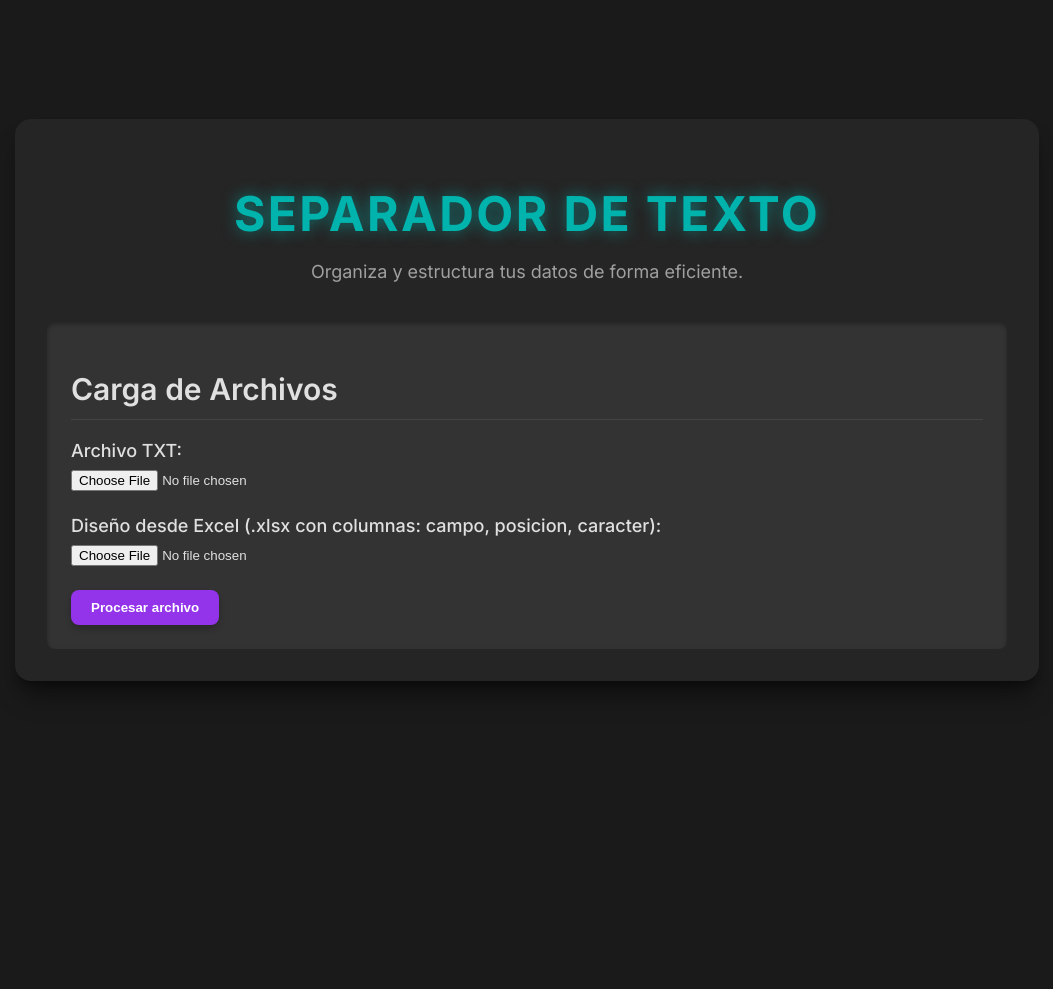
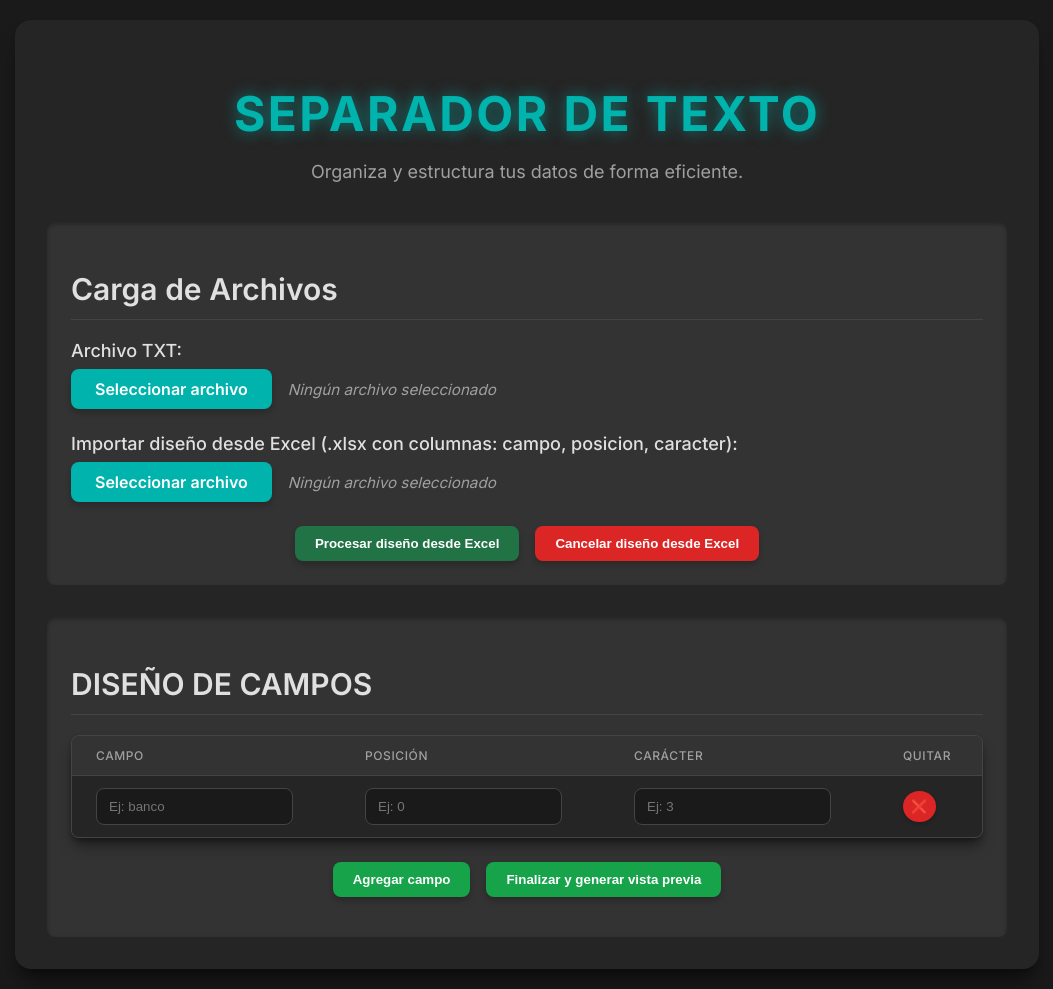
Before and after one commit to francodesunvila/separador-texto, a Django app: page / in a window 1280 px wide. Shown: the whole page, without its empty margins (113-1166 px from the left). Before the commit the page ends 684 px from the top, so only its background shows below. Run offline with Django 5.2, Linux system fonts and the light colour scheme; some libraries are stand-ins or nearby versions.

Commit message:
version final v1

```diff
--- a/procesador/templates/home.html
+++ b/procesador/templates/home.html
@@ -4,10 +4,30 @@
 <head>
   <meta charset="UTF-8">
   <meta name="viewport" content="width=device-width, initial-scale=1.0">
-  <title>Separador de Texto</title>
+  <title>Conciliador Web</title>
+  <script src="https://cdnjs.cloudflare.com/ajax/libs/xlsx/0.18.5/xlsx.full.min.js"></script>
+  <link href="https://fonts.googleapis.com/css2?family=Inter:wght@300;400;500;600;700&display=swap" rel="stylesheet">
   <link rel="stylesheet" href="{% static 'estilos.css' %}">
 </head>
+
 <body class="modern-body">
+  <!-- Overlay de carga -->
+  <div id="overlay" class="loader-overlay hidden">
+    <div class="loader-content">
+      <div class="spinner"></div>
+      <div class="loading-text">Procesando...</div>
+    </div>
+  </div>
+
+  <!-- Modal de mensajes -->
+  <div id="customModal" class="modal-overlay hidden">
+    <div class="modal-content">
+      <div class="modal-box" style="max-height: 300px; overflow-y: auto; width: 100%;">
+        <p id="modalMessage" class="modal-message" style="white-space: pre-line;"></p>
+      </div>
+      <button onclick="hideModal()" class="modal-button">Aceptar</button>
+    </div>
+  </div>
 
   <div class="app-container">
     <header class="app-header">
@@ -19,45 +39,75 @@
       <p class="django-message">{{ mensaje }}</p>
     {% endif %}
 
-    <form method="POST" enctype="multipart/form-data" class="main-form">
+    <form method="POST" enctype="multipart/form-data" onsubmit="return validarYMostrarLoader();" class="main-form">
       {% csrf_token %}
-
       <section class="section-card">
         <h2 class="section-title">Carga de Archivos</h2>
 
         <div class="form-group">
           <label for="txtFile" class="form-label">Archivo TXT:</label>
-          <input type="file" name="archivo" id="txtFile" required>
+          <div class="file-input-wrapper">
+            <input type="file" id="txtFile" name="archivo" class="hidden-file-input" accept=".txt" required>
+            <label for="txtFile" class="custom-file-button">Seleccionar archivo</label>
+            <span id="txtFileName" class="file-name-display">Ningún archivo seleccionado</span>
+          </div>
         </div>
 
         <div class="form-group">
-          <label for="excelDiseno" class="form-label">Diseño desde Excel (.xlsx con columnas: campo, posicion, caracter):</label>
-          <input type="file" name="excel_diseno" id="excelDiseno" accept=".xlsx,.xls">
+          <label for="excelDiseno" class="form-label">Importar diseño desde Excel (<span class="font-mono">.xlsx</span> con columnas: <span class="font-mono">campo, posicion, caracter</span>):</label>
+          <div class="file-input-wrapper">
+            <input type="file" id="excelDiseno" name="excel_diseno" class="hidden-file-input" accept=".xlsx,.xls">
+            <label for="excelDiseno" class="custom-file-button">Seleccionar archivo</label>
+            <span id="excelFileName" class="file-name-display">Ningún archivo seleccionado</span>
+          </div>
         </div>
 
-        <button type="submit" class="modern-button button-purple">Procesar archivo</button>
+        <div class="button-group excel-buttons">
+          <button type="button" onclick="procesarDisenoExcel()" class="modern-button button-blue">
+            Procesar diseño desde Excel
+          </button>
+          <button type="button" onclick="cancelarDisenoExcel()" class="modern-button button-red">
+            Cancelar diseño desde Excel
+          </button>
+        </div>
+      </section>
+
+      <section class="section-card">
+        <h2 class="section-title">DISEÑO DE CAMPOS</h2>
+        <div class="table-container">
+          <table id="tabla-campos" class="modern-table">
+            <thead><tr><th>Campo</th><th>Posición</th><th>Carácter</th><th>Quitar</th></tr></thead>
+            <tbody id="campos">
+              <tr>
+                <td><input type="text" name="nombre[]" placeholder="Ej: banco" required class="modern-input"></td>
+                <td><input type="number" name="inicio[]" placeholder="Ej: 0" required class="modern-input"></td>
+                <td><input type="number" name="longitud[]" placeholder="Ej: 3" required class="modern-input"></td>
+                <td><button type="button" onclick="this.closest('tr').remove()" class="remove-button">❌</button></td>
+              </tr>
+            </tbody>
+          </table>
+        </div>
+
+        <div class="button-group field-buttons">
+          <button type="button" onclick="agregarCampo()" class="modern-button button-green">Agregar campo</button>
+          <button type="submit" class="modern-button button-green">Finalizar y generar vista previa</button>
+        </div>
+
+        <div id="errores" class="error-message"></div>
       </section>
     </form>
 
     {% if preview %}
       <section class="section-card">
-        <h3 class="section-title preview-title">Vista previa (primeras 20 líneas)</h3>
+        <h3 class="section-title preview-title">Vista previa (primeras 20 filas)</h3>
         <div class="table-container">
           <table class="modern-table">
             <thead>
-              <tr>
-                {% for key in preview.0.keys %}
-                  <th>{{ key }}</th>
-                {% endfor %}
-              </tr>
+              <tr>{% for key in preview.0.keys %}<th>{{ key }}</th>{% endfor %}</tr>
             </thead>
             <tbody>
               {% for fila in preview %}
-                <tr>
-                  {% for valor in fila.values %}
-                    <td>{{ valor }}</td>
-                  {% endfor %}
-                </tr>
+                <tr>{% for valor in fila.values %}<td>{{ valor }}</td>{% endfor %}</tr>
               {% endfor %}
             </tbody>
           </table>
@@ -67,7 +117,7 @@
 
     {% if bloques %}
       <section class="section-card">
-        <h3 class="section-title">Descarga por bloques</h3>
+        <h3 class="section-title">Descargas disponibles por bloque</h3>
         <div class="table-container">
           <table class="modern-table">
             <thead>
@@ -76,11 +126,11 @@
             <tbody>
               {% for b in bloques %}
                 <tr>
-                  <td>{{ b.0 }}</td>
+                  <td>Bloque {{ b.0 }}</td>
                   <td>{{ b.1 }}</td>
                   <td>
-                    <a href="{% url 'descargar_excel' %}?bloque={{ b.0 }}" class="modern-button button-teal" target="_blank">
-                      📥 Descargar bloque {{ b.0 }}
+                    <a href="/descargar_excel?bloque={{ b.0 }}" class="modern-button button-teal" target="_blank">
+                      📥 Descargar
                     </a>
                   </td>
                 </tr>
@@ -88,13 +138,11 @@
             </tbody>
           </table>
         </div>
-        <form method="POST" action="{% url 'eliminar_preview' %}" class="button-group delete-buttons">
-          {% csrf_token %}
-          <button type="submit" class="modern-button button-gray">Eliminar vista previa</button>
-        </form>
       </section>
     {% endif %}
-  </div>
+
+  </div> <!-- Cierre .app-container -->
+
 
   <script >
   // 🔷 MODAL PERSONALIZADO
```
